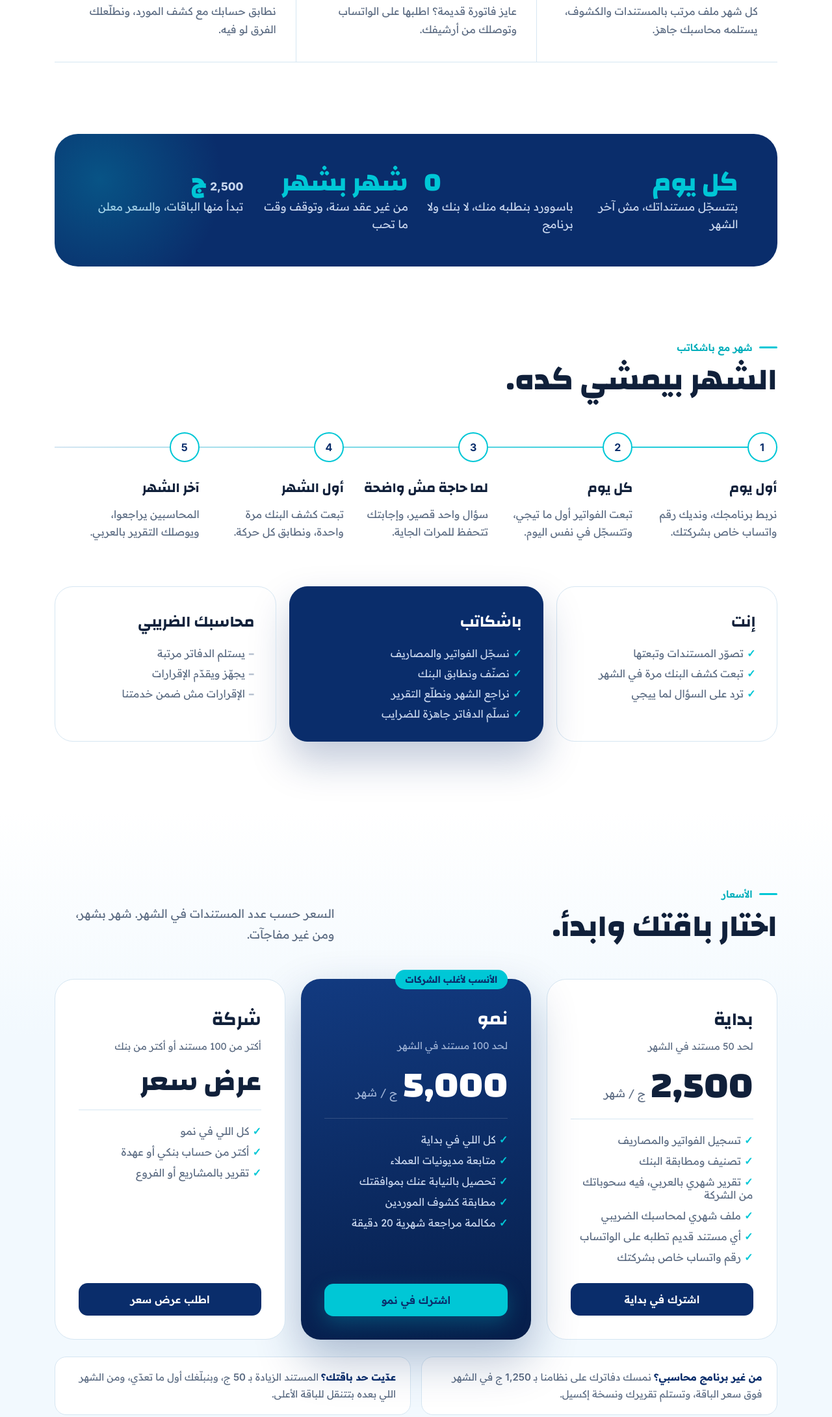
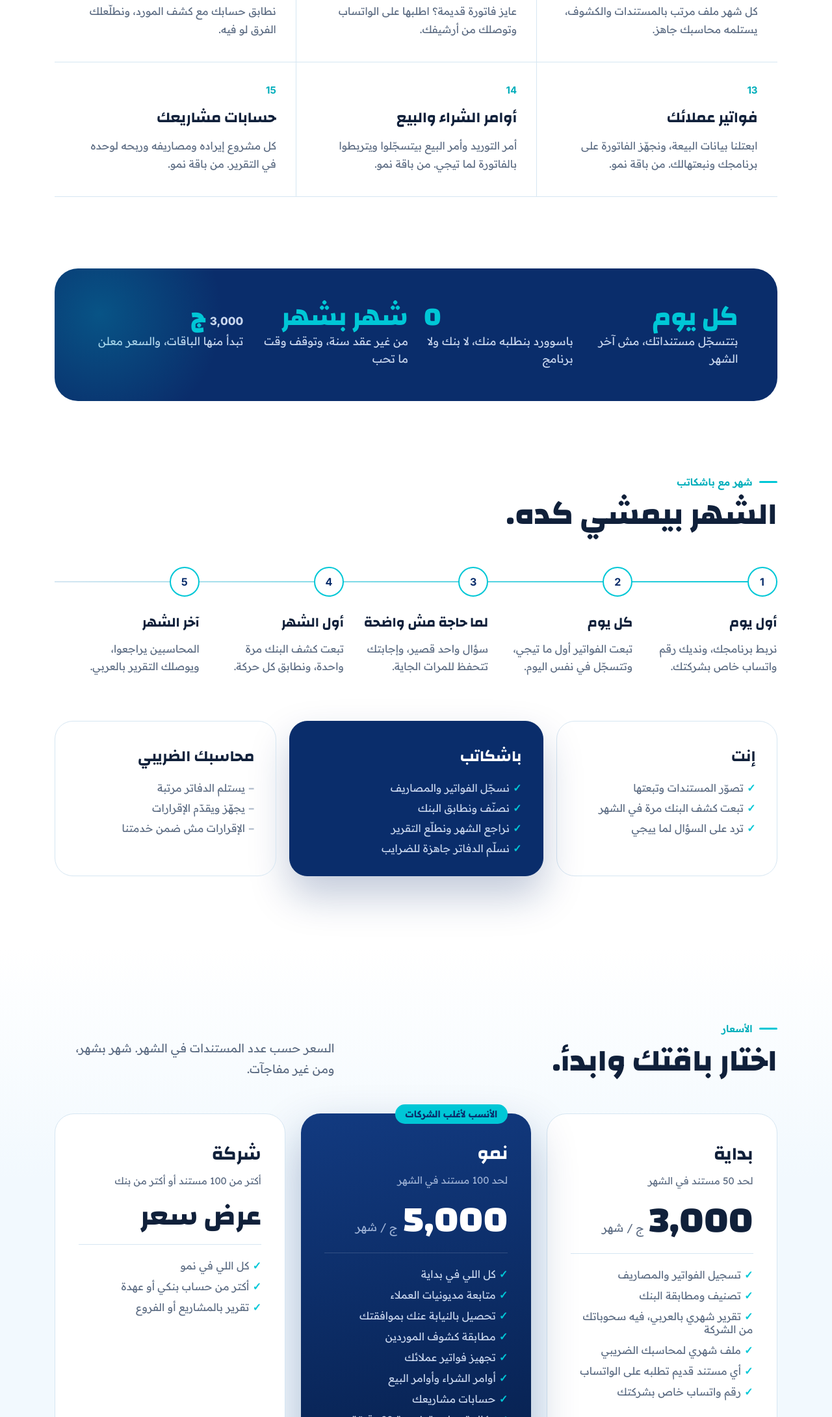
Before and after one commit to ghsh2008/bashkateb, a plain HTML site: page index.html in a window 1280 px wide. Shown: the part 4500-6680 px from the top of the page at 65% size. Drawn offline with Linux system fonts and the light colour scheme.

Commit message:
Preview: Start plan 3,000 EGP; invoices, PO/SO and project accounts in Growth; value-added services section restored
Co-Authored-By: Claude Fable 5.2 <noreply@anthropic.com>
Claude-Session: https://claude.ai/code/session_01BuxSnasngnbDaqXrjrfpMG

```diff
--- a/index.html
+++ b/index.html
@@ -10,7 +10,7 @@
 <meta property="og:image" content="https://bashkateb.net/assets/social-avatar-1080.png">
 <meta property="og:image:width" content="1080"><meta property="og:image:height" content="1080">
 <meta property="og:title" content="باشكاتب — صاحب شركة؟ محاسب؟ سهّلناها عليك.">
-<meta property="og:description" content="صوّر الفاتورة وابعتها على الواتساب. نظام ذكي يسجّل، وفريق محاسبين يراجع. من 2,500 ج في الشهر.">
+<meta property="og:description" content="صوّر الفاتورة وابعتها على الواتساب. نظام ذكي يسجّل، وفريق محاسبين يراجع. من 3,000 ج في الشهر.">
 <meta name="theme-color" content="#061E4A">
 <link rel="icon" href="/favicon.ico" sizes="any"><link rel="icon" type="image/svg+xml" href="/assets/bashkateb-icon.svg"><link rel="apple-touch-icon" href="/assets/icon-180.png">
 <link rel="preconnect" href="https://fonts.googleapis.com"><link rel="preconnect" href="https://fonts.gstatic.com" crossorigin>
@@ -425,6 +425,9 @@ input:focus,select:focus,textarea:focus{outline:2px solid var(--navy);outline-of
     <div><span class="n lat">10</span><h4>ملف لمحاسبك الضريبي</h4><p>كل شهر ملف مرتب بالمستندات والكشوف، يستلمه محاسبك جاهز.</p></div>
     <div><span class="n lat">11</span><h4>أي مستند في ثواني</h4><p>عايز فاتورة قديمة؟ اطلبها على الواتساب وتوصلك من أرشيفك.</p></div>
     <div><span class="n lat">12</span><h4>مطابقة كشوف الموردين</h4><p>نطابق حسابك مع كشف المورد، ونطلّعلك الفرق لو فيه.</p></div>
+    <div><span class="n lat">13</span><h4>فواتير عملائك</h4><p>ابعتلنا بيانات البيعة، ونجهّز الفاتورة على برنامجك ونبعتهالك. من باقة نمو.</p></div>
+    <div><span class="n lat">14</span><h4>أوامر الشراء والبيع</h4><p>أمر التوريد وأمر البيع بيتسجّلوا ويتربطوا بالفاتورة لما تيجي. من باقة نمو.</p></div>
+    <div><span class="n lat">15</span><h4>حسابات مشاريعك</h4><p>كل مشروع إيراده ومصاريفه وربحه لوحده في التقرير. من باقة نمو.</p></div>
   </div>
 </section>
 </main>
@@ -433,7 +436,7 @@ input:focus,select:focus,textarea:focus{outline:2px solid var(--navy);outline-of
   <div><b>كل يوم</b><span>بتتسجّل مستنداتك، مش آخر الشهر</span></div>
   <div><b class="lat">0</b><span>باسوورد بنطلبه منك، لا بنك ولا برنامج</span></div>
   <div><b>شهر بشهر</b><span>من غير عقد سنة، وتوقف وقت ما تحب</span></div>
-  <div><b><span class="lat">2,500</span> ج</b><span>تبدأ منها الباقات، والسعر معلن</span></div>
+  <div><b><span class="lat">3,000</span> ج</b><span>تبدأ منها الباقات، والسعر معلن</span></div>
 </div></div>
 
 <section class="sec in">
@@ -458,10 +461,10 @@ input:focus,select:focus,textarea:focus{outline:2px solid var(--navy);outline-of
     <p>السعر حسب عدد المستندات في الشهر. شهر بشهر، ومن غير مفاجآت.</p>
   </div>
   <div class="plans">
-    <div class="plan rv"><h4>بداية</h4><div class="cap">لحد 50 مستند في الشهر</div><div class="price"><b class="lat">2,500</b><span>ج / شهر</span></div>
+    <div class="plan rv"><h4>بداية</h4><div class="cap">لحد 50 مستند في الشهر</div><div class="price"><b class="lat">3,000</b><span>ج / شهر</span></div>
       <ul><li>تسجيل الفواتير والمصاريف</li><li>تصنيف ومطابقة البنك</li><li>تقرير شهري بالعربي، فيه سحوباتك من الشركة</li><li>ملف شهري لمحاسبك الضريبي</li><li>أي مستند قديم تطلبه على الواتساب</li><li>رقم واتساب خاص بشركتك</li></ul><button class="btn btn-navy" data-open data-plan="بداية">اشترك في بداية</button></div>
     <div class="plan hot rv d1"><span class="badge">الأنسب لأغلب الشركات</span><h4>نمو</h4><div class="cap">لحد 100 مستند في الشهر</div><div class="price"><b class="lat">5,000</b><span>ج / شهر</span></div>
-      <ul><li>كل اللي في بداية</li><li>متابعة مديونيات العملاء</li><li>تحصيل بالنيابة عنك بموافقتك</li><li>مطابقة كشوف الموردين</li><li>مكالمة مراجعة شهرية 20 دقيقة</li></ul><button class="btn btn-tq" data-open data-plan="نمو">اشترك في نمو</button></div>
+      <ul><li>كل اللي في بداية</li><li>متابعة مديونيات العملاء</li><li>تحصيل بالنيابة عنك بموافقتك</li><li>مطابقة كشوف الموردين</li><li>تجهيز فواتير عملائك</li><li>أوامر الشراء وأوامر البيع</li><li>حسابات مشاريعك</li><li>مكالمة مراجعة شهرية 20 دقيقة</li></ul><button class="btn btn-tq" data-open data-plan="نمو">اشترك في نمو</button></div>
     <div class="plan rv d2"><h4>شركة</h4><div class="cap">أكتر من 100 مستند أو أكتر من بنك</div><div class="price"><b style="font-size:42px">عرض سعر</b></div>
       <ul><li>كل اللي في نمو</li><li>أكتر من حساب بنكي أو عهدة</li><li>تقرير بالمشاريع أو الفروع</li></ul><button class="btn btn-navy" data-open data-plan="شركة" data-title="اطلب عرض سعر" data-sub="قول لنا عدد مستنداتك وبنوكك تقريباً، وهنبعت لك السعر على واتساب.">اطلب عرض سعر</button></div>
   </div>
@@ -487,7 +490,7 @@ input:focus,select:focus,textarea:focus{outline:2px solid var(--navy);outline-of
 
 <div class="in"><div class="cta rv">
   <svg class="bk" viewBox="-6 -60 232 226" aria-hidden="true"><path fill="#fff" fill-rule="evenodd" d="M0 0 H62 C90 0 104 16 104 40 C104 56 97 68 86 75 C100 82 108 96 108 114 C108 142 90 160 60 160 H0 Z M30 28 H58 C68 28 74 34 74 43 C74 52 68 58 58 58 H30 Z M30 88 H60 C72 88 78 96 78 110 C78 124 72 132 60 132 H30 Z"/><path fill="#fff" d="M104 0 H134 V62 L178 0 H216 L162 76 L220 160 H182 L144 104 L134 118 V160 H104 Z"/></svg>
-  <div style="position:relative"><h2 class="h">ابعت أول فاتورة<br><span style="color:var(--tq)">النهارده.</span></h2><p>من <span class="lat">2,500</span> ج في الشهر · شهر بشهر · من غير التزام</p></div>
+  <div style="position:relative"><h2 class="h">ابعت أول فاتورة<br><span style="color:var(--tq)">النهارده.</span></h2><p>من <span class="lat">3,000</span> ج في الشهر · شهر بشهر · من غير التزام</p></div>
   <button class="btn btn-tq" data-open style="font-size:18px;padding:20px 36px;position:relative">ابدأ دلوقتي ←</button>
 </div></div>
 
```
Also changed, not shown: terms.html (+2 -1 lines).
